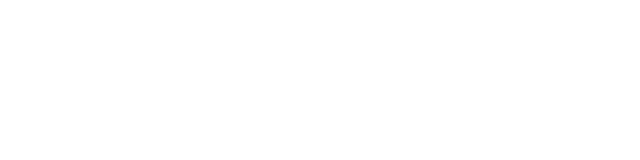
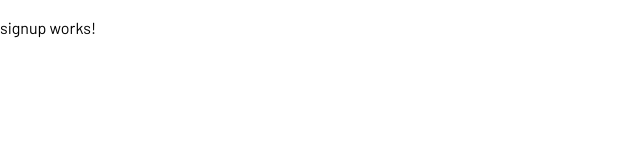
Before and after one commit to tjb1019/much-todo, an Angular app: page /signup in a window 1280 px wide. Before the commit this address led to /. Shown: the top 160 px of the page, without its empty margins (0-640 px from the left). Built offline with nearby package versions, Linux system fonts and the light colour scheme.

Commit message:
bootstrap signup component

```diff
--- a/src/app/app-routing.module.ts
+++ b/src/app/app-routing.module.ts
@@ -2,11 +2,16 @@
 import { Routes, RouterModule } from '@angular/router';
 
 import { LoginComponent } from '@components/login/login.component';
+import { SignupComponent } from '@components/signup/signup.component';
 
 const routes: Routes = [
   {
     path: '',
     component: LoginComponent
+  },
+  {
+    path: 'signup',
+    component: SignupComponent
   }
 ];
 
--- a/src/app/app.module.ts
+++ b/src/app/app.module.ts
@@ -4,11 +4,13 @@
 import { AppRoutingModule } from './app-routing.module';
 import { AppComponent } from './app.component';
 import { LoginComponent } from './components/login/login.component';
+import { SignupComponent } from './components/signup/signup.component';
 
 @NgModule({
   declarations: [
     AppComponent,
-    LoginComponent
+    LoginComponent,
+    SignupComponent
   ],
   imports: [
     BrowserModule,
--- /dev/null
+++ b/src/app/components/signup/signup.component.html
@@ -0,0 +1,3 @@
+<p>
+  signup works!
+</p>
--- /dev/null
+++ b/src/app/components/signup/signup.component.ts
@@ -0,0 +1,15 @@
+import { Component, OnInit } from '@angular/core';
+
+@Component({
+  selector: 'app-signup',
+  templateUrl: './signup.component.html',
+  styleUrls: ['./signup.component.scss']
+})
+export class SignupComponent implements OnInit {
+
+  constructor() { }
+
+  ngOnInit() {
+  }
+
+}
```
Also changed, not shown: src/app/components/signup/signup.component.scss (added), 1 other file (tests, documents, lock files or other folders).
